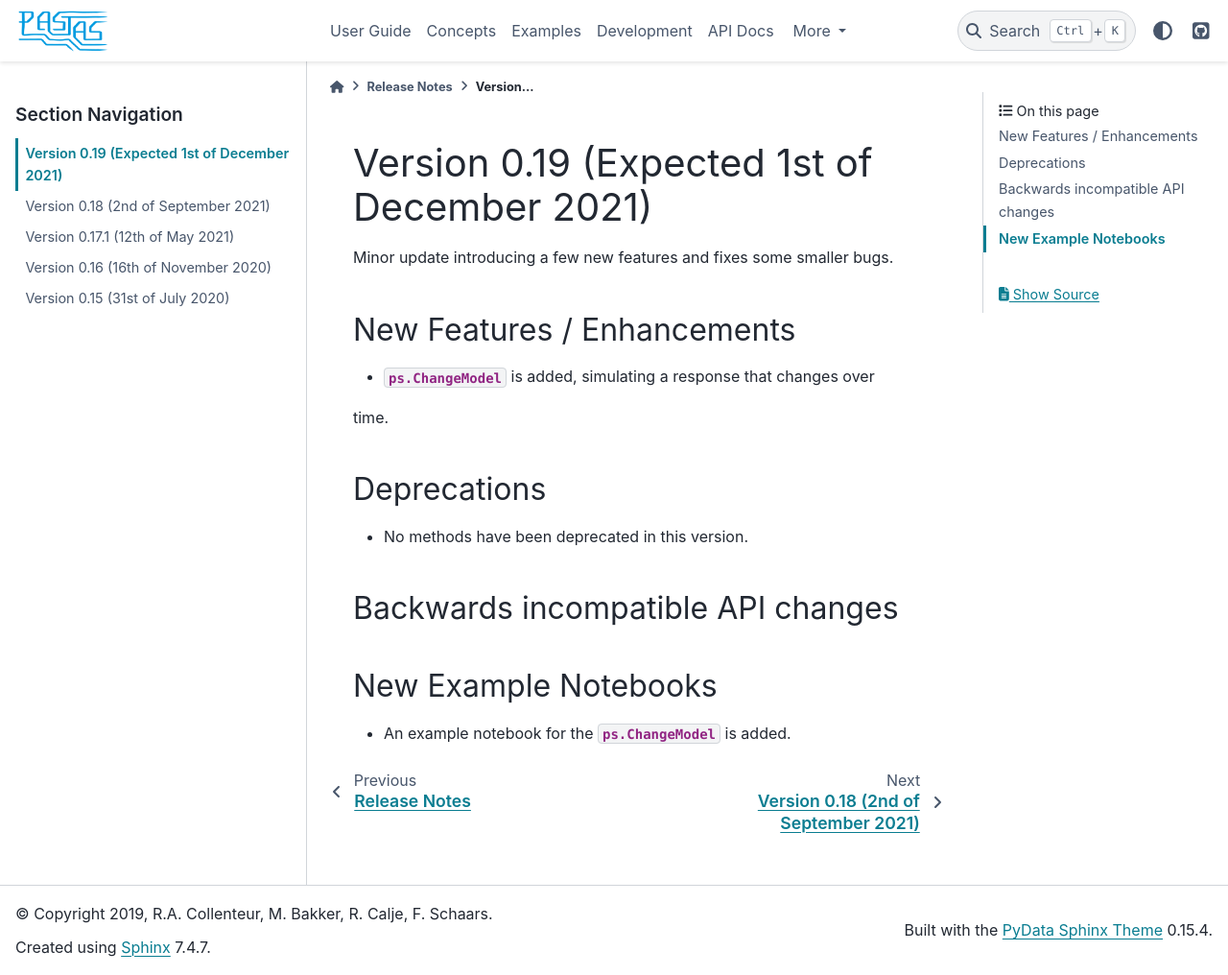
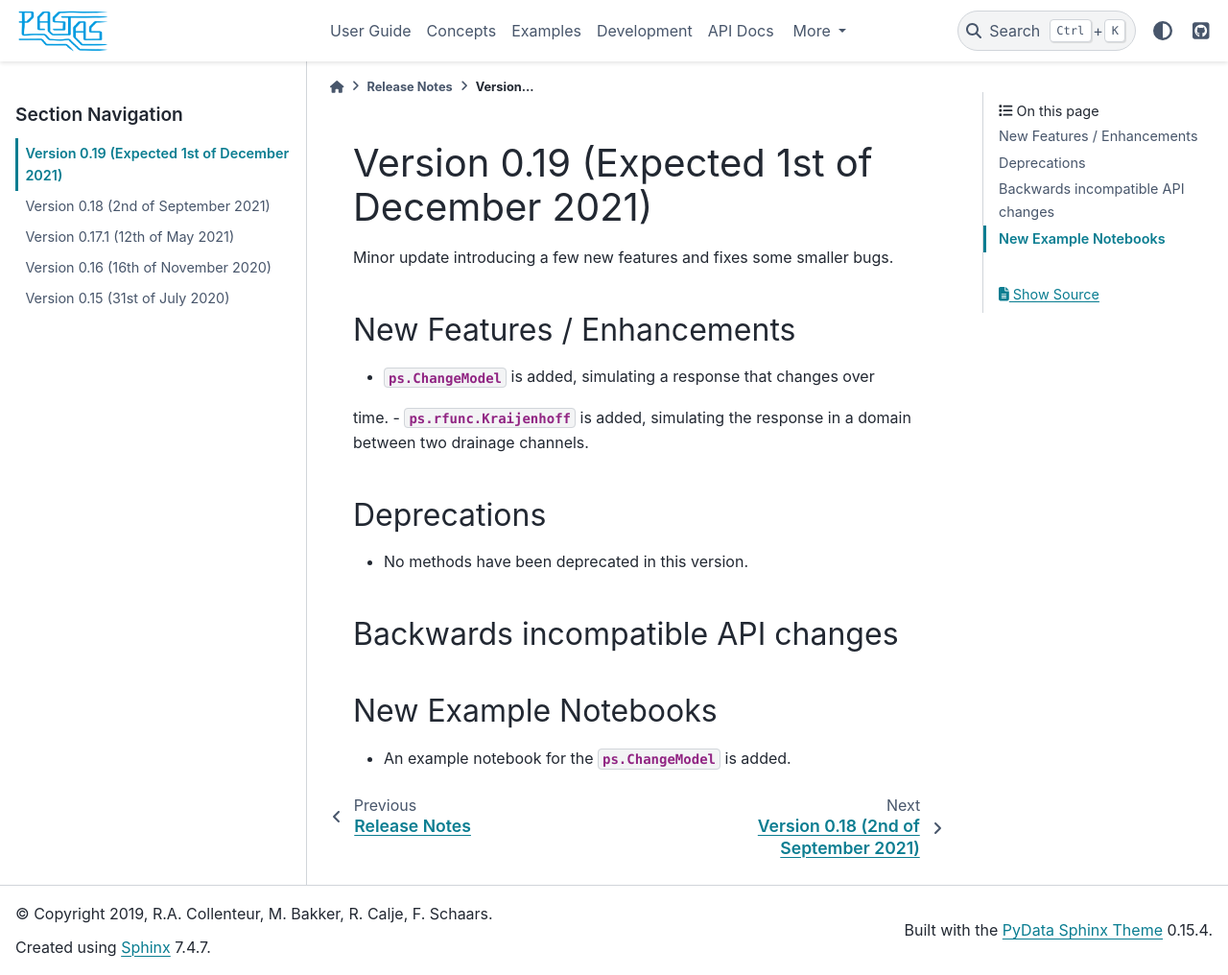
Before and after one commit to pastas/pastas, a Sphinx documentation site: the page built from doc/releases/release_0.19.rst, in a window 1280 px wide and 1016 px high. Shown: the whole window at 96% size. Built offline with Sphinx 7.4.7 and the PyData theme 0.15.4, drawn with Linux system fonts in a browser that asks for light colours.

Commit message:
Add Kraijenhoff van de Leur to release notes

```diff
--- a/doc/releases/release_0.19.rst
+++ b/doc/releases/release_0.19.rst
@@ -7,6 +7,8 @@ New Features / Enhancements
 
 - :class:`ps.ChangeModel` is added, simulating a response that changes over
 time.
+- :class:`ps.rfunc.Kraijenhoff` is added, simulating the response in a
+domain between two drainage channels.
 
 Deprecations
 ************
```
